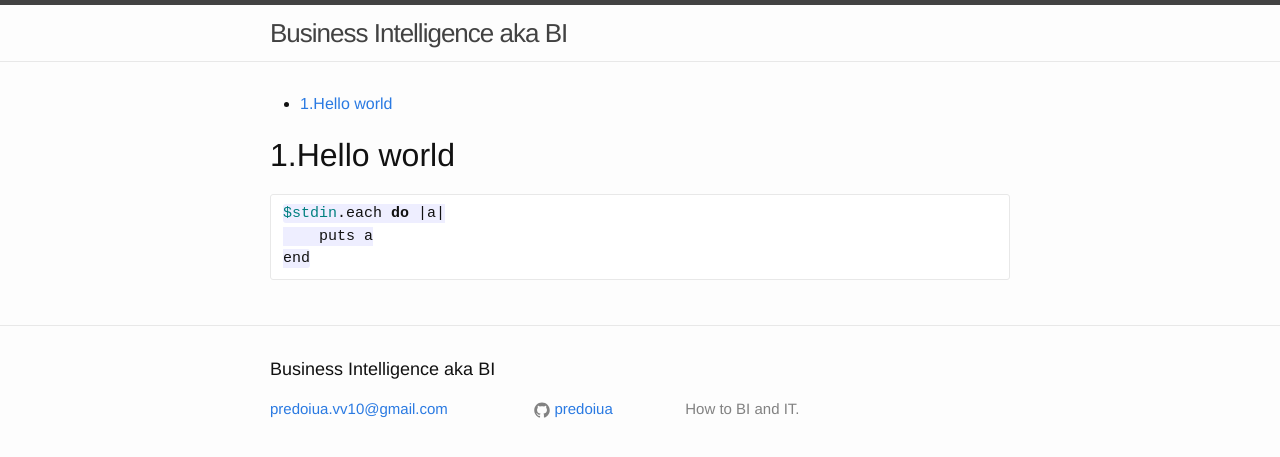
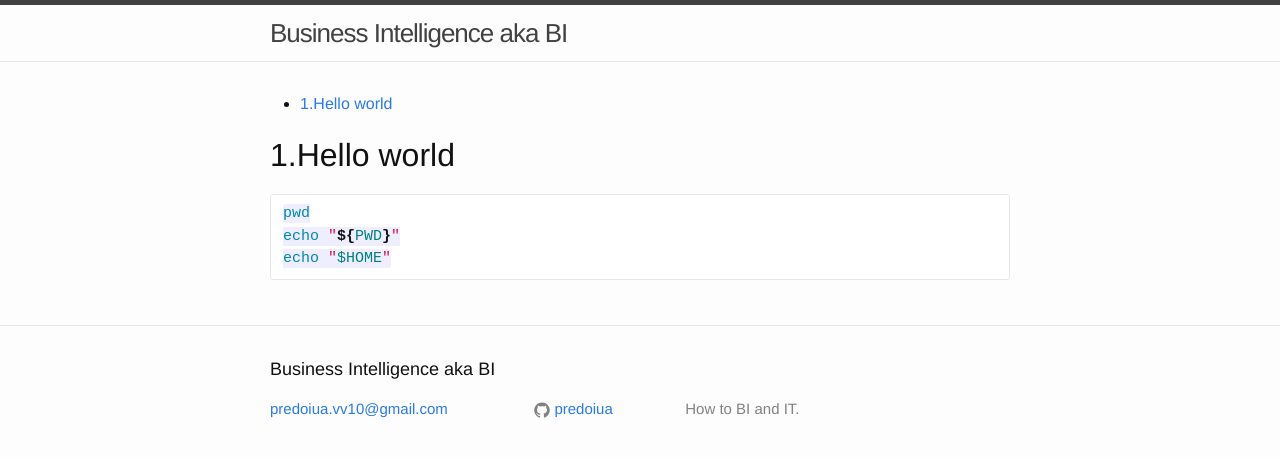
Before and after one commit to predoiua/predoiua.github.io, a Jekyll site: the page built from tutorials/bash/pro_bash_programming/index.md, in a window 1280 px wide. Shown: the top 457 px of the page. Built offline with Jekyll 4.4.1, drawn with Linux system fonts in a browser that asks for light colours.

Commit message:
bash wip

```diff
--- a/tutorials/bash/pro_bash_programming/index.md
+++ b/tutorials/bash/pro_bash_programming/index.md
@@ -10,7 +10,7 @@ categories: bash
 #1.Hello world
 
 ~~~bash
-$stdin.each do |a|
-    puts a
-end
+pwd
+echo "${PWD}"
+echo "$HOME"
 ~~~
```
